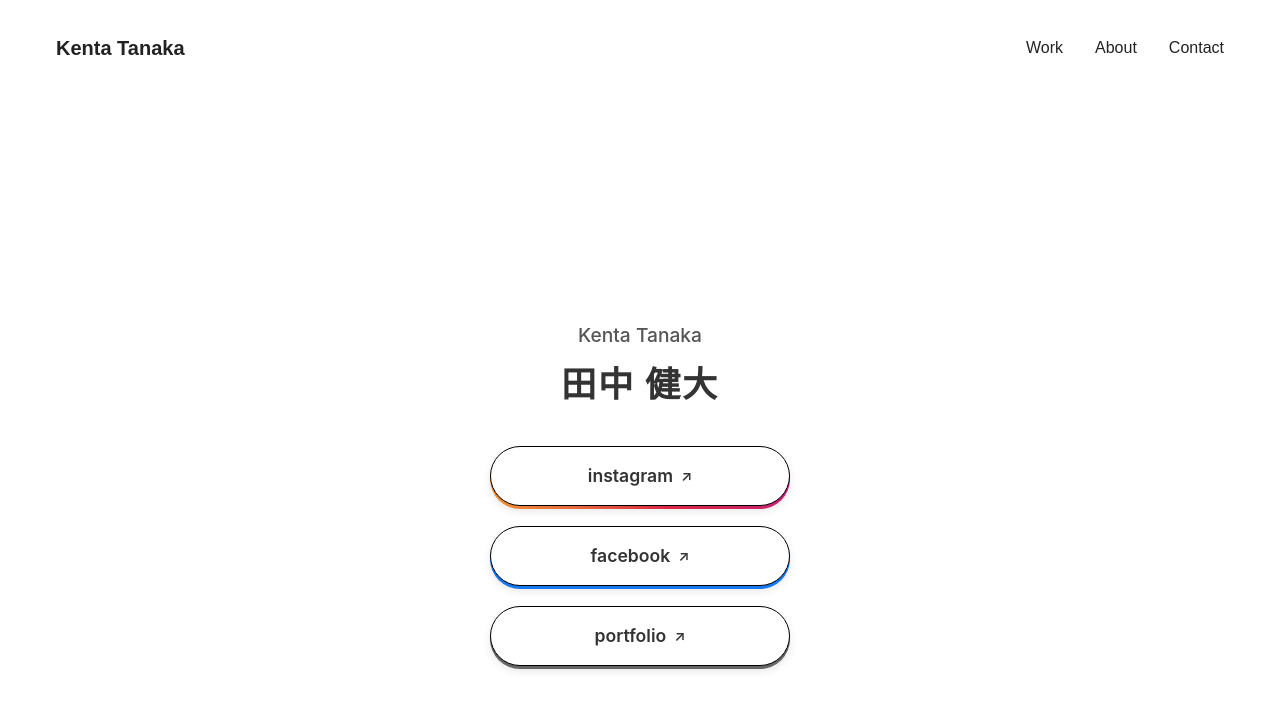
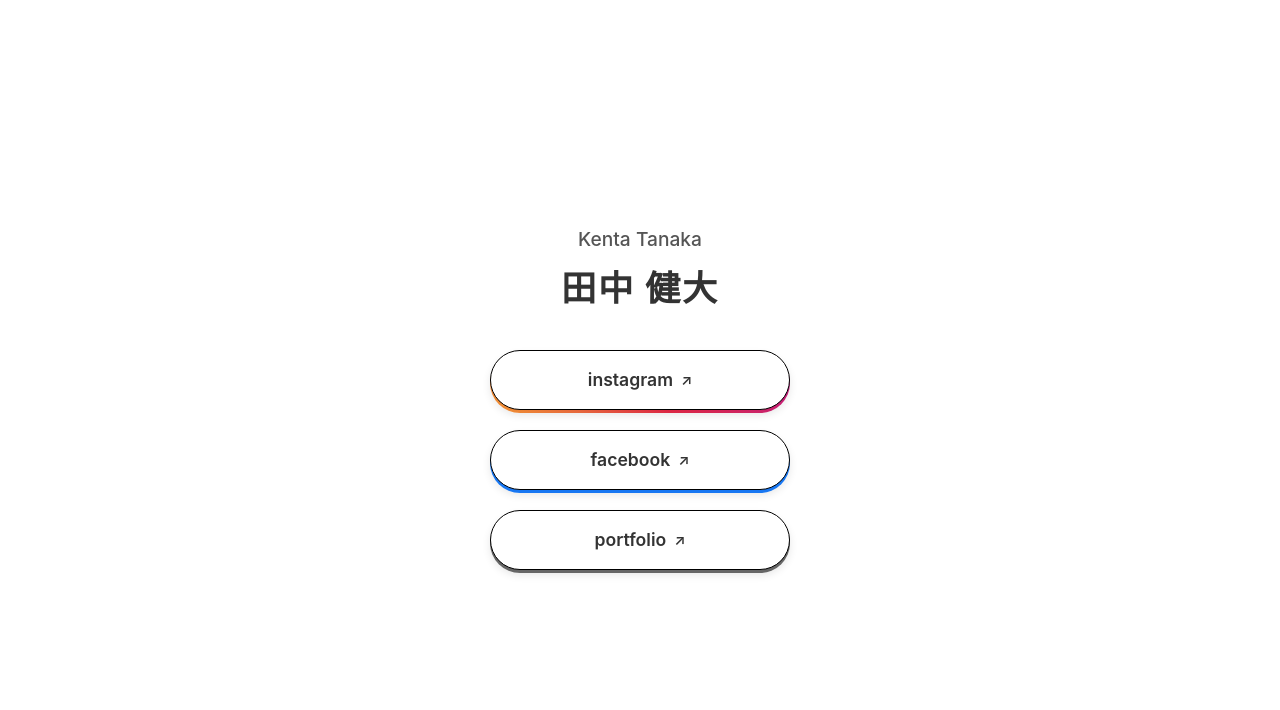
Before and after one commit to tkenta-git/tkenta-git.github.io, a Next.js app: page /contact/nfc in a window 1280 px wide. Shown: the top 710 px of the page. Built offline with nearby package versions, Linux system fonts and the light colour scheme.

Commit message:
nfc: hide header

```diff
--- a/src/app/contact/nfc/page.tsx
+++ b/src/app/contact/nfc/page.tsx
@@ -13,7 +13,7 @@
     // 1秒後に元の状態に戻す
     setTimeout(() => {
       setActiveButton(null);
-    }, 1000);
+    }, 500);
   };
 
   return (
--- a/src/app/layout.tsx
+++ b/src/app/layout.tsx
@@ -2,6 +2,7 @@
 import type { Metadata } from 'next'
 // Interフォントの読み込みを削除
 import Header from '../components/Header'
+import ConditionalHeader from '../components/ConditionalHeader'
 
 // inter変数の定義を削除
 
@@ -19,7 +20,7 @@
     <html lang="ja">
       {/* bodyタグからclassNameを削除 */}
       <body>
-        <Header />
+        <ConditionalHeader />
         {children}
       </body>
     </html>
--- /dev/null
+++ b/src/components/ConditionalHeader.tsx
@@ -0,0 +1,15 @@
+"use client";
+
+import { usePathname } from 'next/navigation';
+import Header from './Header';
+
+export default function ConditionalHeader() {
+  const pathname = usePathname();
+
+  // contact/nfcページではheaderを表示しない
+  if (pathname === '/contact/nfc') {
+    return null;
+  }
+
+  return <Header />;
+}
```
